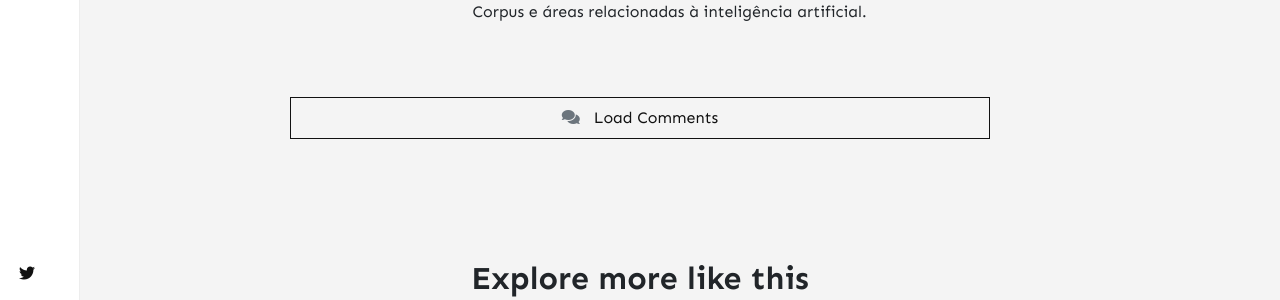
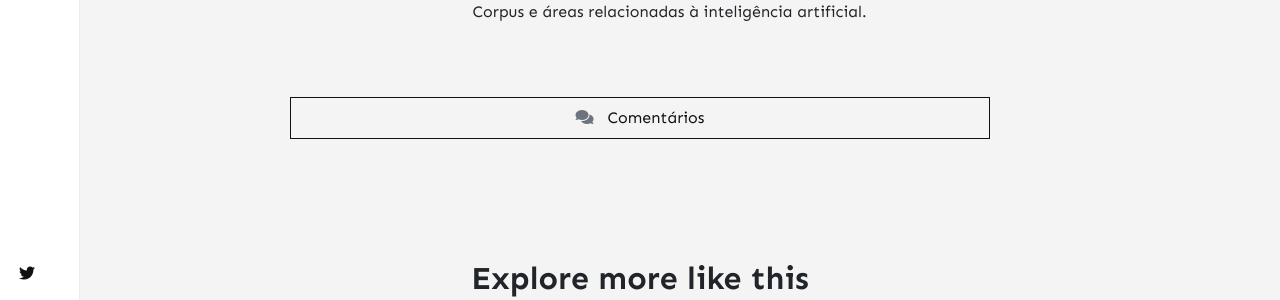
Before and after one commit to studdent-pehescamander/gelinc.github.io, a Jekyll site: the page built from _posts/2020-02-2-les-ambassadeurs.md, in a window 1280 px wide and 900 px high, scrolled down 2057 px. Shown: the part 152-452 px from the top of the window. Built offline with Jekyll 4.4.1, drawn with Linux system fonts in a browser that asks for light colours; nearby versions of some CDN libraries; comment, search, counter and statistics services are not loaded; a style sheet for code colours, icons or effects is not loaded.

Commit message:
Update comments.html

```diff
--- a/_includes/comments.html
+++ b/_includes/comments.html
@@ -2,7 +2,7 @@
 ================================================== -->
 {% if page.comments != false %}
 <div class="comments mt-5">
-    <button class="btn btn-outline-dark py-2 px-5 d-block w-100 show-comments"><i class="fa fa-comments text-muted"></i> &nbsp; Load Comments</button>
+    <button class="btn btn-outline-dark py-2 px-5 d-block w-100 show-comments"><i class="fa fa-comments text-muted"></i> &nbsp; Comentários</button>
     <div id="comments">
         <h4 class="mb-4">Comments</h4>
             {% include disqus.html %}
```
